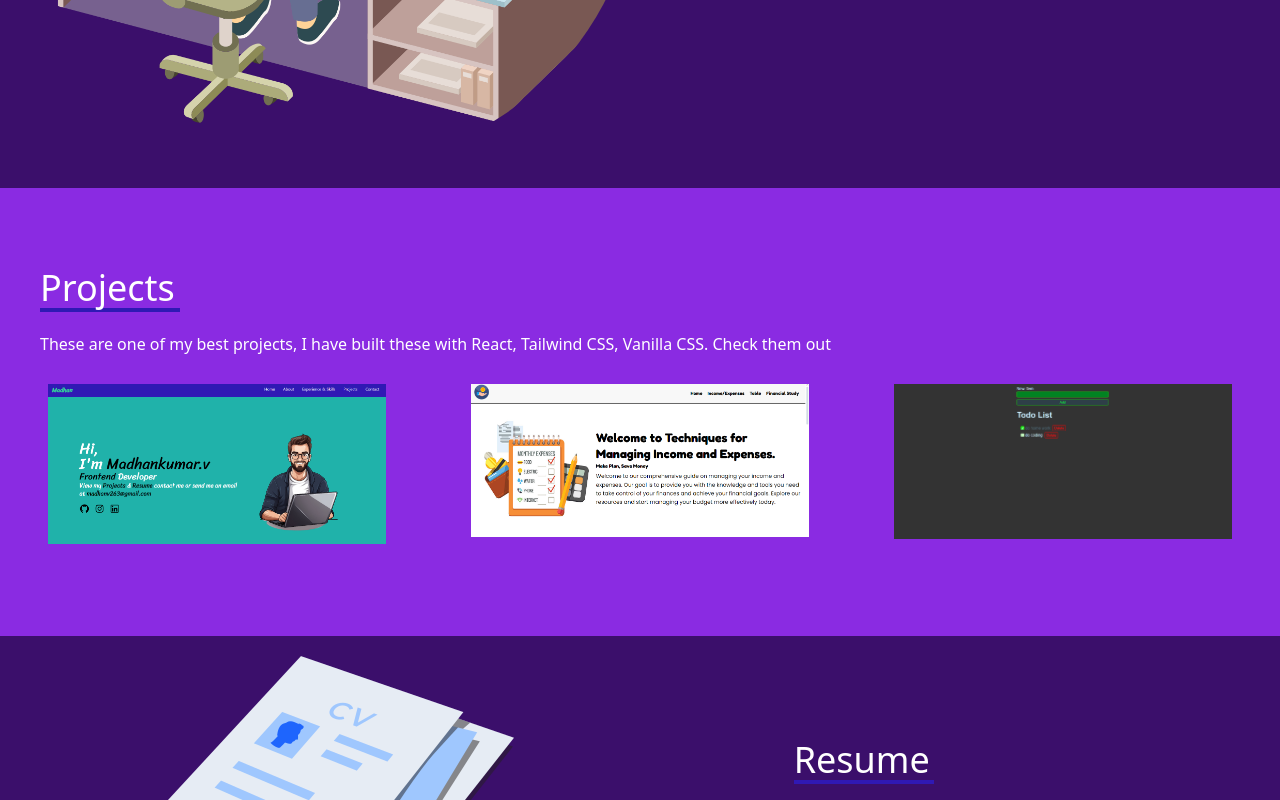
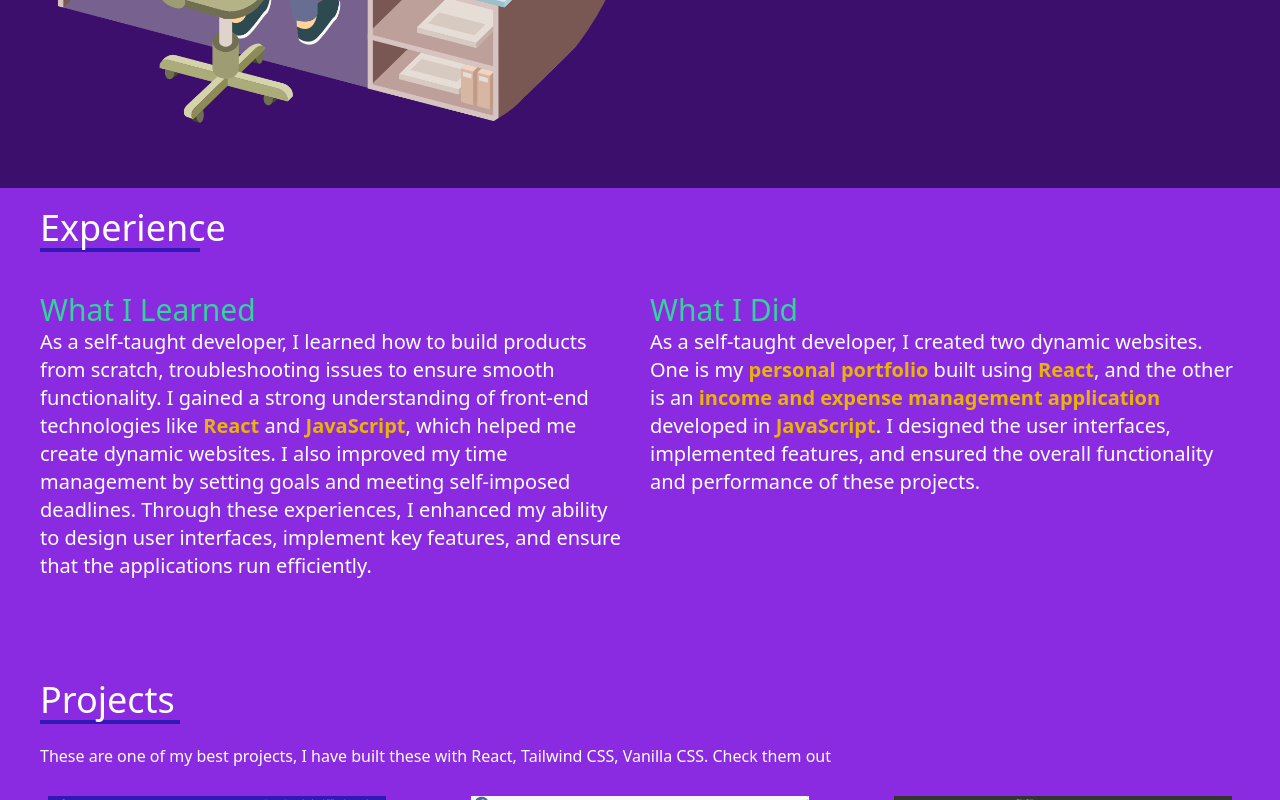
Before and after one commit to madhanv22/madhankumar-portfolio, a React (Vite) app: page / in a window 1280 px wide. Shown: the part 1165-1965 px from the top of the page. Built offline with nearby package versions, Linux system fonts and the light colour scheme.

Commit message:
experience section completed

```diff
--- a/src/App.css
+++ b/src/App.css
@@ -44,6 +44,10 @@ header ul li {
   @apply  bg-secondary px-4 py-2 cursor-pointer hover:border-2 border-white border-dotted rounded font-bold;
 }
 
+.experience-heading {
+  @apply text-4xl border-b-4 w-[160px] border-primary cursor-pointer mb-5
+}
+
 html {
   scroll-behavior: smooth;
 }
--- a/src/App.jsx
+++ b/src/App.jsx
@@ -6,6 +6,7 @@ import Projects from './components/Projects'
 import Resume from './components/Resume'
 import Contact from './components/Contact'
 import Footer from './components/Footer'
+import Experience from './components/Experience'
 
 function App() {
 
@@ -14,6 +15,7 @@ function App() {
       <Header />
       <Hero />
       <About />
+      <Experience />
       <Projects />
       <Resume />
       <Contact />
--- /dev/null
+++ b/src/components/Experience.jsx
@@ -0,0 +1,48 @@
+import React from 'react'
+
+const Experience = () => {
+
+  const config = {
+    learned: ' As a self-taught developer, I learned how to build products from scratch, troubleshooting issues to ensure smooth functionality. I gained a strong understanding of front-end technologies like React and JavaScript, which helped me create dynamic websites. I also improved my time management by setting goals and meeting self-imposed deadlines. Through these experiences, I enhanced my ability to design user interfaces, implement key features, and ensure that the applications run efficiently.',
+    whatIdid: ' As a self-taught developer, I created two dynamic websites. One is my personal portfolio built using React, and the other is an income and expense management application developed in JavaScript. I designed the user interfaces, implemented features, and ensured the overall functionality and performance of these projects.'
+  }
+
+  const highlightText = (text, highlights) => {
+    const parts = text.split(new RegExp(`(${highlights.join('|')})`, 'gi'))
+    return parts.map((part, index) =>
+      highlights.includes(part) ? (
+        <span key={index} className="font-bold text-yellow-500">
+          {part}
+        </span>
+      ) : (
+        part
+      )
+    )
+  }
+
+  const highlights = ['React', 'JavaScript', 'personal portfolio', 'income and expense management application']
+
+  return (
+    <section className='flex flex-col text-white bg-secondary px-10 py-5 space-y-5'>
+      <div>
+        <h1 className='experience-heading'>Experience</h1>
+      </div>
+      <div className='flex flex-col md:flex-row md:space-x-5 space-y-5 md:space-y-0'>
+        <div className='md:w-1/2'>
+          <h1 className='text-3xl text-emerald-400'>What I Learned</h1>
+          <p className='text-xl'>
+            {highlightText(config.learned, highlights)}
+          </p>
+        </div>
+        <div className='md:w-1/2'>
+          <h1 className='text-3xl text-emerald-400'>What I Did</h1>
+          <p className='text-xl'>
+            {highlightText(config.whatIdid, highlights)}
+          </p>
+        </div>
+      </div>
+    </section>
+  )
+}
+
+export default Experience
--- a/src/components/Header.jsx
+++ b/src/components/Header.jsx
@@ -37,7 +37,10 @@ const Header = () => {
         </ul>
       </nav>
     )}
-    <button onClick={() => setToggleMenu(!toggleMenu)} className='md:hidden'><Bars3Icon className='text-white size-6' /></button>
+    <button
+      onClick={() => setToggleMenu(!toggleMenu)} className='md:hidden'>
+        <Bars3Icon className='text-white size-6' />
+    </button>
   </header>
   )
 }
--- a/src/components/Hero.jsx
+++ b/src/components/Hero.jsx
@@ -17,8 +17,9 @@ const Hero = () => {
           Hi, <br/>
           I'm
           <span className='text-emerald-400'> Madhankumar.v</span>
-          <p className='text-4xl text-emerald-400'>
+          <p className='text-4xl text-yellow-500'>
             {config.subtitle}
+            <span className='text-white'></span>
           </p>
           <p className='text-2xl'>View my
             <span className='text-black'> Projects </span> &
```
